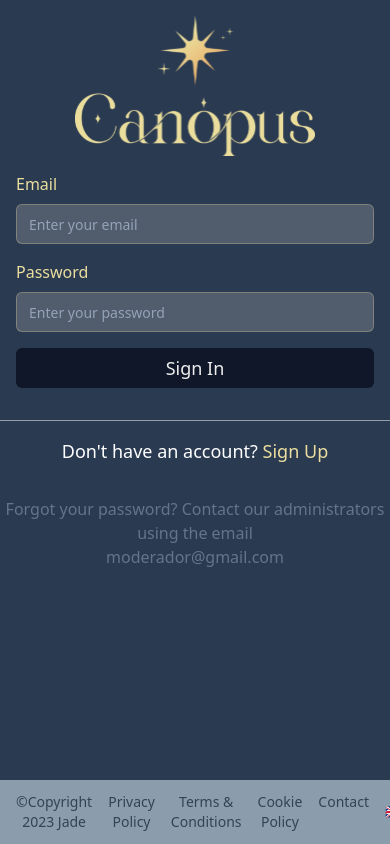
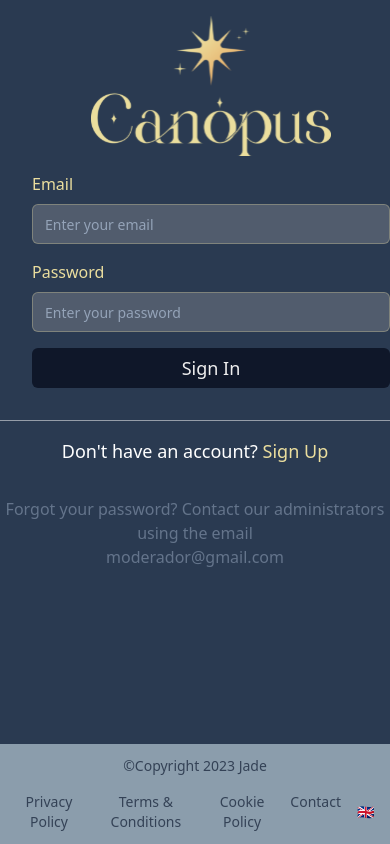
Before and after one commit to diegopluna/canopus-web, a React (Vite) app: page /signin in a window 390 px wide. Built offline with nearby package versions, Linux system fonts and the light colour scheme.

Commit message:
Making the signin a little bit more mobile friendly

```diff
--- a/src/components/footer.tsx
+++ b/src/components/footer.tsx
@@ -36,7 +36,7 @@ export default function Footer() {
 
     return (
         <footer className="py-3 px-4 text-center dark:bg-accent dark:text-accent-foreground z-30">
-                <div className="flex justify-between space-x-4">
+                <div className="flex flex-col sm:flex-row justify-between space-y-4 sm:space-y-0 sm:space-x-4">
                     <span className="text-sm  text">
                         {t("copyright")}
                     </span>
--- a/src/pages/SignIn.tsx
+++ b/src/pages/SignIn.tsx
@@ -15,8 +15,6 @@ interface FormValues {
     email: string;
     password: string;
 }
-
-//TODO: SETAR i18N
 
 export default function SignIn() {
     const { t } = useTranslation(['signin']);
@@ -52,7 +50,7 @@ export default function SignIn() {
     };
 
     return (
-        <div key="1" className="min-h-screen flex flex-col justify-between">
+        <div key="1" className="min-h-screen flex flex-col justify-between relative">
             <img
                 alt={t('bg-img-top')}
                 className="hidden lg:block absolute top-0 right-0 h-[438px] w-[457px] object-cover z-10"
@@ -64,7 +62,7 @@ export default function SignIn() {
                 src={starBottomLeft}
             />
             <main className="flex flex-col justify-center sm:py-12 z-20">
-                <div className="p-4 sm:p-10  mx-auto w-full sm:w-[400px] rounded-xl">
+                <div className="p-4 sm:p-10  mx-4 sm:mx-auto w-full sm:w-[400px] rounded-xl">
                     <h1 className="text-center text-3xl font-bold mb-4">
                         <img
                             alt={t('logo')}
```
